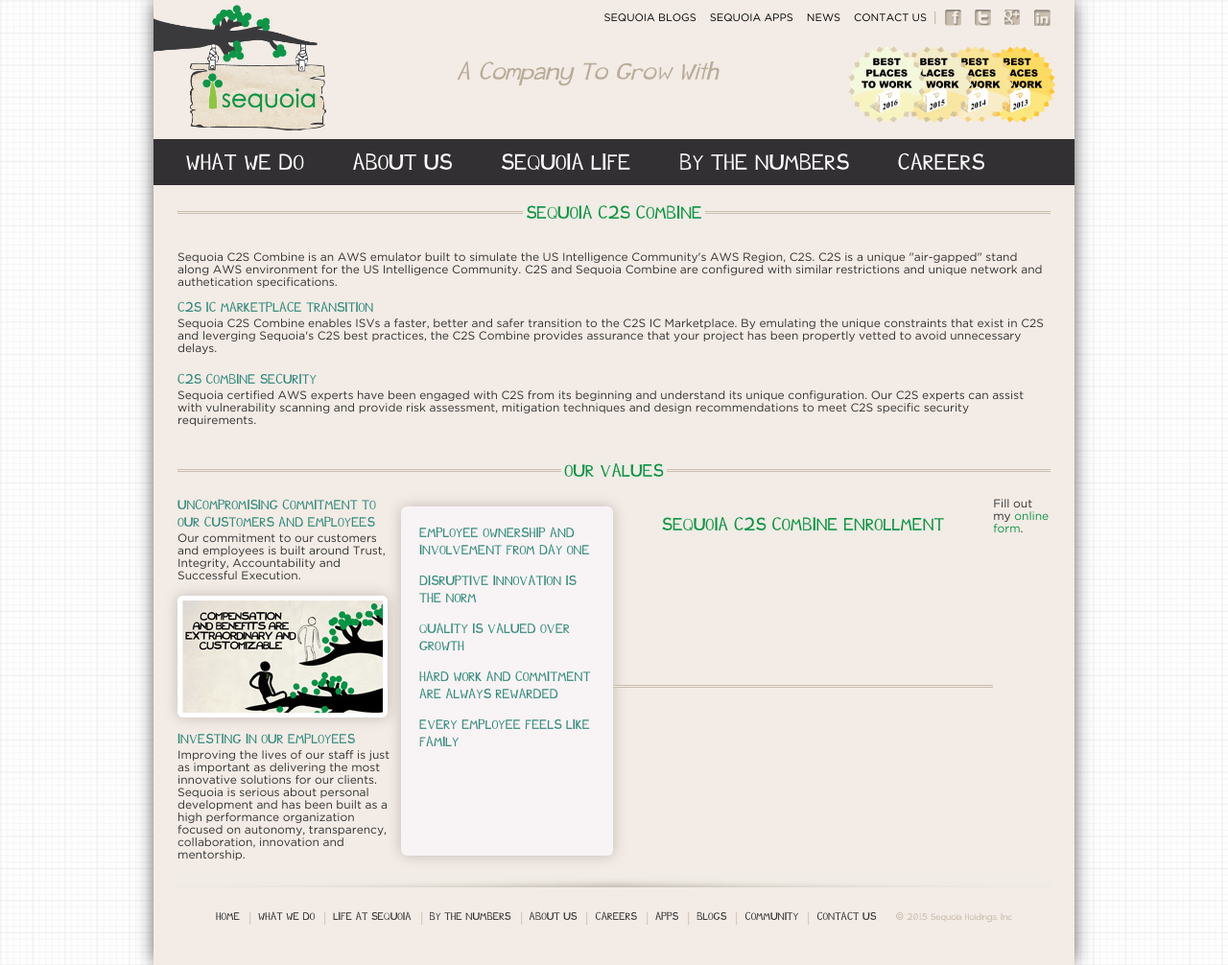
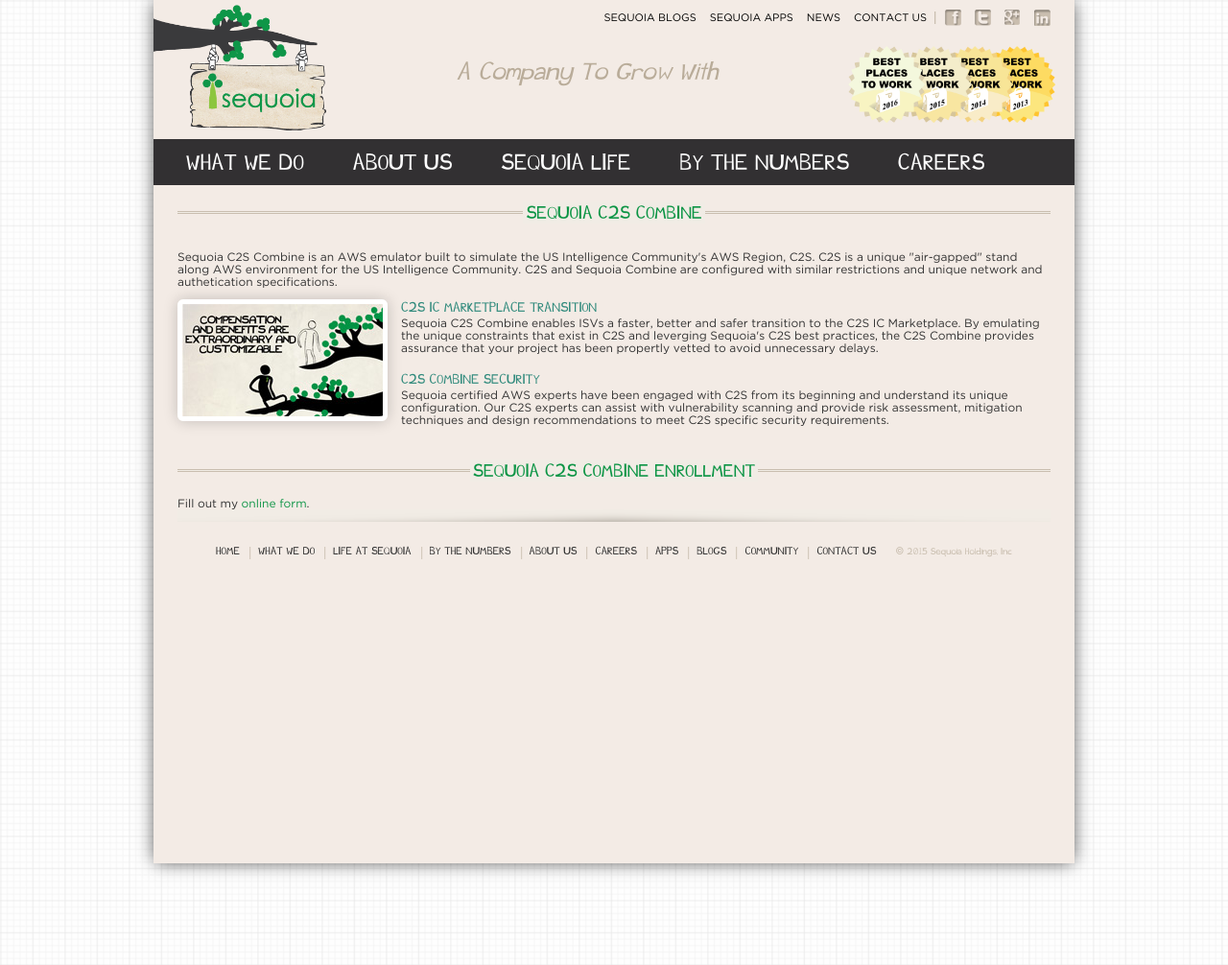
Before and after one commit to sequoiainc/www.sequoiainc.com, a Jekyll site: the page built from c2s/index.html, in a window 1280 px wide. Shown: the whole page at 96% size. Built offline with Jekyll 4.4.1, drawn with Linux system fonts in a browser that asks for light colours.

Commit message:
Update index.html

```diff
--- a/c2s/index.html
+++ b/c2s/index.html
@@ -8,6 +8,8 @@
   </div>
       <p>Sequoia C2S Combine is an AWS emulator built to simulate the US Intelligence Community's AWS Region, C2S.  C2S is a unique "air-gapped" stand along AWS environment for the US Intelligence Community.  C2S and Sequoia Combine are configured with similar restrictions and unique network and authetication specifications.</p>
   <div class="what_we_do-container">
+    <div class="team_sequoia-values_employees_wrap">
+        <img class="team_sequoia-values_image" src="{{ site.baseurl }}/assets/images/img6.jpg" alt="" width="209" height="117" />
     <div class="what_we_do-item">
       <h1 class="what_we_do-item_heading">C2S IC Marketplace Transition</h2>
       <p>Sequoia C2S Combine enables ISVs a faster, better and safer transition to the C2S IC Marketplace.  By emulating the unique constraints that exist in C2S and leverging Sequoia's C2S best practices, the C2S Combine provides assurance that your project has been propertly vetted to avoid unnecessary delays.</p>
@@ -16,30 +18,6 @@
       <h2 class="what_we_do-item_heading">C2S Combine Security</h2>
       <p>Sequoia certified AWS experts have been engaged with C2S from its beginning and understand its unique configuration.  Our C2S experts can assist with vulnerability scanning and provide risk assessment, mitigation techniques and design recommendations to meet C2S specific security requirements.</p>
     </div>
-
-    <div>
-    <div class="team_sequoia-heading_wrap">
-    <h2 class="team_sequoia-heading">Our Values</h2>
-  </div>
-  <div class="team_sequoia-values_container">
-    <div class="team_sequoia-values_column">
-      <h2 class="team_sequoia-values_heading">Uncompromising Commitment to our Customers and Employees</h2>
-      <p>Our commitment to our customers and employees is built around Trust, Integrity, Accountability and Successful Execution.</p>
-      <div class="team_sequoia-values_employees_wrap">
-        <img class="team_sequoia-values_image" src="{{ site.baseurl }}/assets/images/img6.jpg" alt="" width="209" height="117" />
-        <h2 class="team_sequoia-values_heading">Investing in our Employees</h2>
-        <p>Improving the lives of our staff is just as important as delivering the most innovative solutions for our clients. Sequoia is serious about personal development and has been built as a high performance organization focused on autonomy, transparency, collaboration, innovation and mentorship.</p>
-      </div>
-    </div>
-    <ul class="team_sequoia-values_list">
-      <li>Employee Ownership and Involvement From Day One</li>
-      <li>Disruptive Innovation Is The Norm</li>
-      <li>Quality Is Valued Over Growth</li>
-      <li>Hard Work and Commitment Are Always Rewarded</li>
-      <li>Every Employee Feels Like Family</li>
-    </ul>
-
-
 
     <div class="contact_us-heading_wrap">
     <h2 class="contact_us-heading">Sequoia C2S Combine Enrollment</h2>
```
